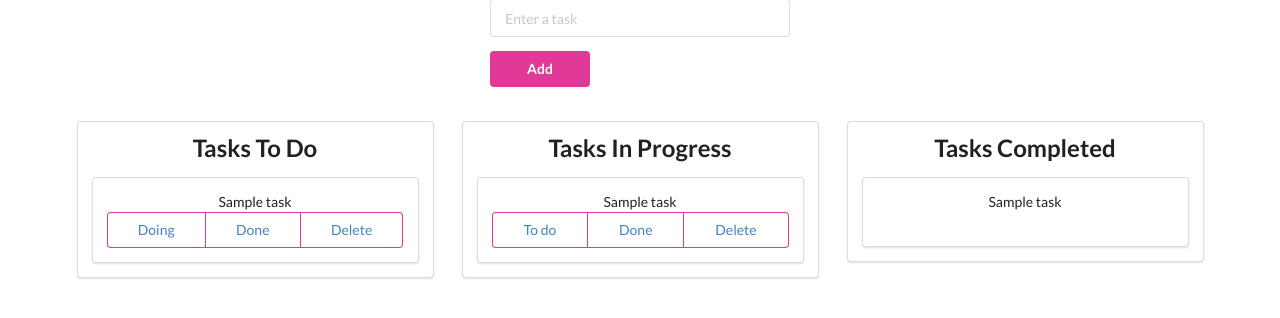
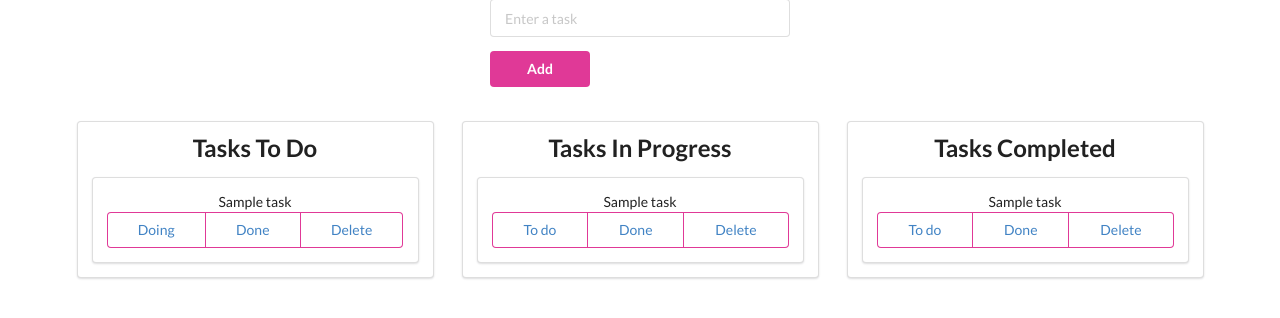
Before and after one commit to eisha99/cs162-application-eisha, a Flask app: template app/templates/index.html in a window 1280 px wide. Shown: the part 153-471 px from the top of the page. Run offline with Flask 2, Linux system fonts and the light colour scheme; the template is opened without the code that fills it: most values are stand-ins (such as "Sample title", 1, 10 or a date in 2020).

Commit message:
video link

```diff
--- a/app.py
+++ b/app.py
@@ -115,7 +115,7 @@ def add():
     db.session.commit()
     return redirect(url_for('index')) #once task is added, the kanban (updated) is shown
 
-#route for removing taska
+#route for removing tasks
 @app.route('/delete/task/<id>', methods=['GET', 'POST', 'DELETE'])
 def delete(id):
     """ This is for deleting existing tasks """
--- a/app/templates/index.html
+++ b/app/templates/index.html
@@ -66,5 +66,9 @@
                         <div class="row">
                             {{ task.title }}
                         </div>
-                        <div class="ui buttons">
+                        <div class="ui buttons fluid spaced">
+                            <button class="ui pink basic button"><a href="{{ url_for('status_update', id=task.id, status='new') }}">To do</a></button>
+                            <button class="ui pink basic button"><a href="{{ url_for('status_update', id=task.id, status='finished') }}">Done</a></button>
+                            <button class="ui pink basic button"><a href="{{ url_for('delete', id=task.id) }}">Delete</a></button>
+                        </div>
                     {% endfor %}
```
Also changed, not shown: README.md, app/database.db.
